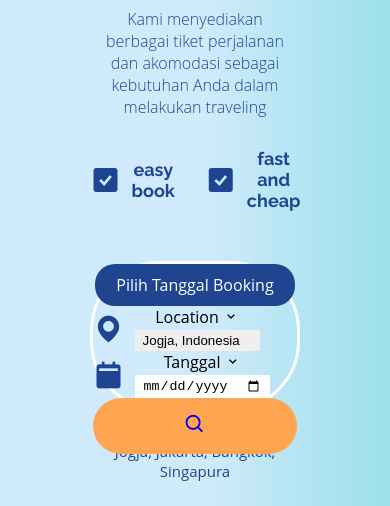
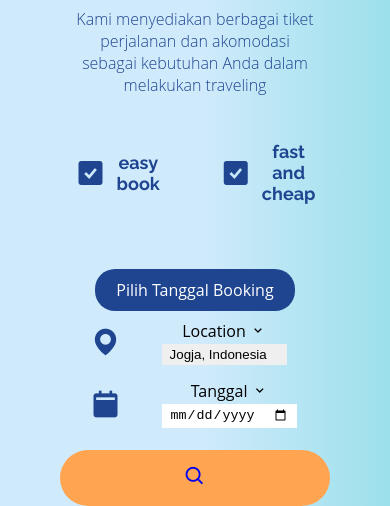
Before and after one commit to nawan/krisnatravel, a plain HTML site: page index.html in a window 390 px wide. Shown: the part 592-1098 px from the top of the page. Drawn offline with nearby package versions, Linux system fonts and the light colour scheme.

Commit message:
Update styles.css

```diff
--- a/assets/css/styles.css
+++ b/assets/css/styles.css
@@ -1036,19 +1036,38 @@ section {
     .home-wrapper .heading span {
         font-size: 1.9rem;
     }
-
+    .home-wrapper .box {
+        margin: 15px;
+        gap: 10px;
+    }
     .home-wrapper .subheading {
         font-size: 1rem;
         margin: 30px 15px;
     }
     .content-left .form-panel {
         display: block;
-        width: auto;
+        width: 100%;
+        border-radius: 0px;
+        border: none;
+        align-items: center;
+        justify-content: center;
+    }
+    .form-panel .form-location .loc, .form-date .cal {
+        margin: 15px 30px;
+        justify-content: space-between;
+        align-items: center;
+        gap: 10px;
     }
     .form-panel .title-form {
         display: block;
         position: relative;
         align-items: center;
+    }
+    .form-panel .btn-search {
+        margin: 15px auto;
+    }
+    .content-left .suggestion {
+        margin-top: 90px;
     }
     .banner1{
         align-items: center;
```
